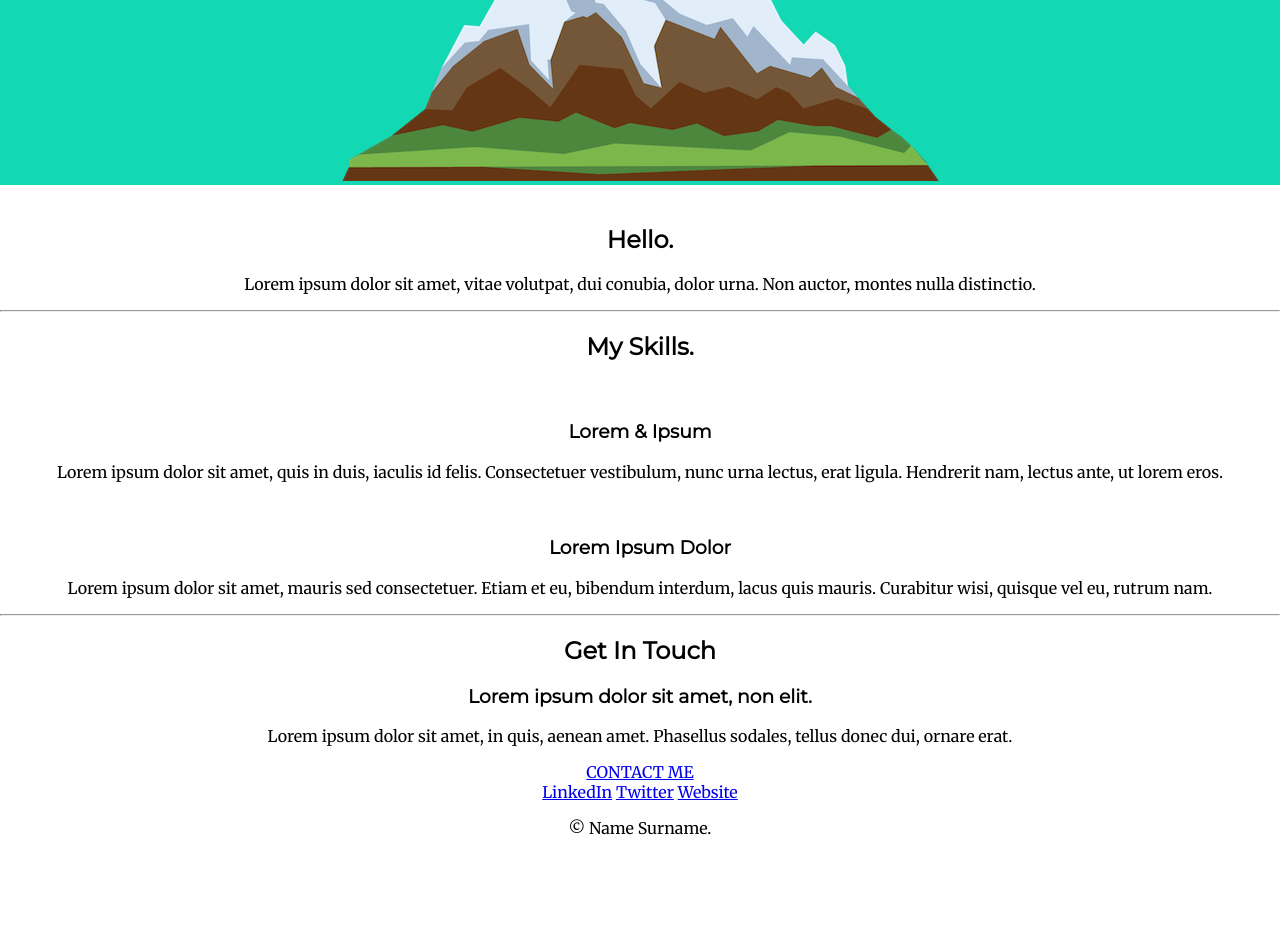
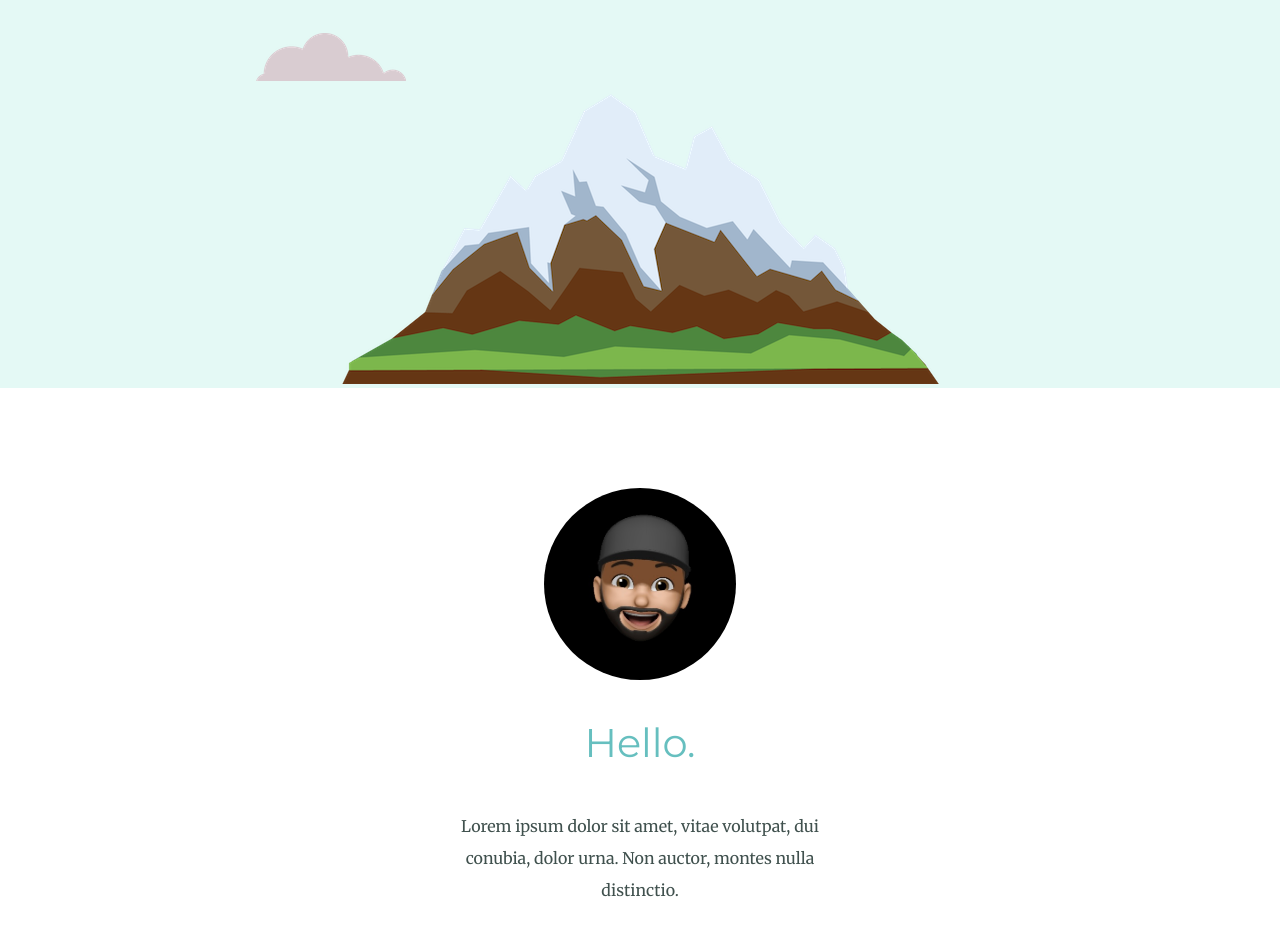
Before and after one commit to MatthewLadas/CSS-My-Site-Practice, a plain HTML site: page index.html in a window 1280 px wide. Shown: the part 380-1318 px from the top of the page. Before the commit the page ends 1234 px from the top, so only its background shows below. Drawn offline with Linux system fonts and the light colour scheme.

Commit message:
completed styling

```diff
--- a/css/styles.css
+++ b/css/styles.css
@@ -1,32 +1,69 @@
 body {
+	color: #40514e;
+	font-family: 'Merriweather', serif;
 	margin: 0;
 	text-align: center;
-	font-family: 'Merriweather', serif;
 }
 
 h1 {
-	margin-top: 0;
+	color: #66bfbf;
 	font-family: 'Sacramento', cursive;
+	font-size: 5.625rem;
+	margin: 50px auto 0 auto;
 }
 
 h2 {
+	color: #66bfbf;
+	font-family: 'Montserrat', sans-serif;
+	font-size: 2.5rem;
+	font-weight: normal;
+	padding-bottom: 10px;
+}
+
+h3 {
+	color: #11999e;
 	font-family: 'Montserrat', sans-serif;
 }
 
-h3 {
+p {
+	line-height: 2;
+}
+
+span {
+	text-decoration: underline;
+}
+
+a {
+	color: #11999e;
 	font-family: 'Montserrat', sans-serif;
+	margin: 10px 20px;
+	text-decoration: none;
+}
+
+a:hover {
+	color: #eaf6f6;
+}
+
+hr {
+	border: dotted #dbfcfc 6px;
+	border-bottom: none;
+	margin: 100px auto;
+	width: 4%;
 }
 
 .top-container {
-	background-color: #13d8b4;
+	background-color: #e4f9f5;
 	position: relative;
 	padding-top: 100px;
 }
 
 .middle-container {
+	margin: 100px 0;
 }
 
 .bottom-container {
+	background-color: #66bfbf;
+	padding: 50px 0 20px;
 }
 
 .top-cloud {
@@ -36,7 +73,75 @@ h3 {
 }
 
 .bottom-cloud {
+	bottom: 40%;
+	left: 20%;
 	position: absolute;
-	left: 25%;
-	bottom: 50%;
 }
+
+.skill-row {
+	margin: 100px auto;
+	text-align: left;
+	width: 50%;
+}
+
+.profile-img {
+	border-radius: 100%;
+	width: 15%;
+}
+
+.intro-para {
+	margin: 0 auto;
+	width: 30%;
+}
+
+.skills-img {
+	border-radius: 100%;
+	float: left;
+	margin-right: 30px;
+	width: 20%;
+}
+
+.chillie-img {
+	border-radius: 100%;
+	float: right;
+	margin-left: 30px;
+	width: 20%;
+}
+
+.contact-message {
+	margin: 40px auto;
+	width: 40%;
+}
+
+.copyright {
+	color: #eaf6f6;
+	font-size: 0.75rem;
+	padding: 20px 0;
+}
+
+.btn {
+	background: #11cdd4;
+	background-image: -webkit-linear-gradient(top, #11cdd4, #11999e);
+	background-image: -moz-linear-gradient(top, #11cdd4, #11999e);
+	background-image: -ms-linear-gradient(top, #11cdd4, #11999e);
+	background-image: -o-linear-gradient(top, #11cdd4, #11999e);
+	background-image: linear-gradient(to bottom, #11cdd4, #11999e);
+	-webkit-border-radius: 8;
+	-moz-border-radius: 8;
+	border-radius: 8px;
+	color: #ffffff;
+	font-family: 'Montserrat', sans-serif;
+	font-size: 20px;
+	padding: 10px 20px 10px 20px;
+	text-decoration: none;
+}
+
+.btn:hover {
+	background: #30e3cb;
+	background-image: -webkit-linear-gradient(top, #30e3cb, #2bc4ad);
+	background-image: -moz-linear-gradient(top, #30e3cb, #2bc4ad);
+	background-image: -ms-linear-gradient(top, #30e3cb, #2bc4ad);
+	background-image: -o-linear-gradient(top, #30e3cb, #2bc4ad);
+	background-image: linear-gradient(to bottom, #30e3cb, #2bc4ad);
+	text-decoration: none;
+}
--- a/index.html
+++ b/index.html
@@ -18,15 +18,19 @@
 		<div class="top-container">
 			<img class="top-cloud" src="images/cloud.png" alt="cloud-image" />
 			<h1>I'm Matty.</h1>
-			<p>a programmer.</p>
+			<h2>a <span>pro</span>grammer.</h2>
 			<img class="bottom-cloud" src="images/cloud.png" alt="cloud-image" />
 			<img src="images/mountain.png" alt="mountain-image" />
 		</div>
 		<div class="middle-container">
 			<div class="profile">
-				<img src="" alt="" />
+				<img
+					class="profile-img"
+					src="images/myBitmoji.jpg"
+					alt="My Bitmoji icon"
+				/>
 				<h2>Hello.</h2>
-				<p>
+				<p class="intro-para">
 					Lorem ipsum dolor sit amet, vitae volutpat, dui conubia, dolor urna.
 					Non auctor, montes nulla distinctio.
 				</p>
@@ -35,21 +39,29 @@
 			<div class="skills">
 				<h2>My Skills.</h2>
 				<div class="skill-row">
-					<img class="" src="" alt="" />
+					<img class="skills-img" src="images/computer.png" alt="laptop-img" />
 					<h3>Lorem & Ipsum</h3>
 					<p>
 						Lorem ipsum dolor sit amet, quis in duis, iaculis id felis.
 						Consectetuer vestibulum, nunc urna lectus, erat ligula. Hendrerit
-						nam, lectus ante, ut lorem eros.
+						nam, lectus ante, ut lorem eros. orem ipsum dolor sit amet, quis in
+						duis, iaculis id felis. Consectetuer vestibulum, nunc urna lectus,
+						erat ligula. Hendrerit nam, lectus ante, ut lorem eros.
 					</p>
 				</div>
 				<div class="skill-row">
-					<img class="" src="" alt="" />
+					<img
+						class="chillie-img"
+						src="images/chillies.png"
+						alt="chillies-img"
+					/>
 					<h3>Lorem Ipsum Dolor</h3>
 					<p>
 						Lorem ipsum dolor sit amet, mauris sed consectetuer. Etiam et eu,
 						bibendum interdum, lacus quis mauris. Curabitur wisi, quisque vel
-						eu, rutrum nam.
+						eu, rutrum nam. orem ipsum dolor sit amet, quis in duis, iaculis id
+						felis. Consectetuer vestibulum, nunc urna lectus, erat ligula.
+						Hendrerit nam, lectus ante, ut lorem eros.
 					</p>
 				</div>
 			</div>
@@ -57,7 +69,7 @@
 			<div class="contact-me">
 				<h2>Get In Touch</h2>
 				<h3>Lorem ipsum dolor sit amet, non elit.</h3>
-				<p>
+				<p class="contact-message">
 					Lorem ipsum dolor sit amet, in quis, aenean amet. Phasellus sodales,
 					tellus donec dui, ornare erat.
 				</p>
@@ -69,7 +81,7 @@
 			<a class="footer-link" href="https://www.linkedin.com/">LinkedIn</a>
 			<a class="footer-link" href="https://twitter.com/">Twitter</a>
 			<a class="footer-link" href="https://www.appbrewery.co/">Website</a>
-			<p>© Name Surname.</p>
+			<p class="copyright">© Matty Ladas.</p>
 		</div>
 	</body>
 </html>
```
